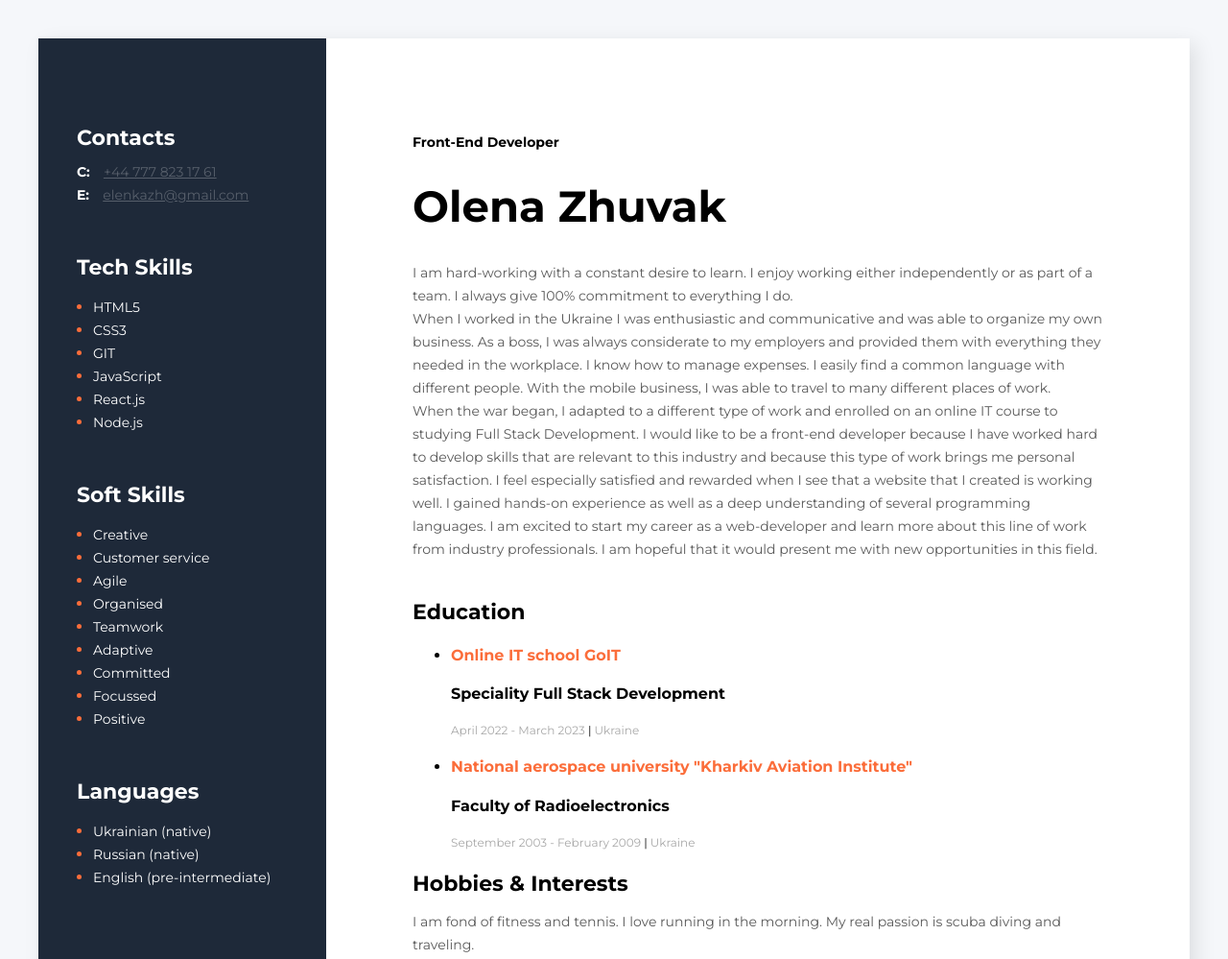
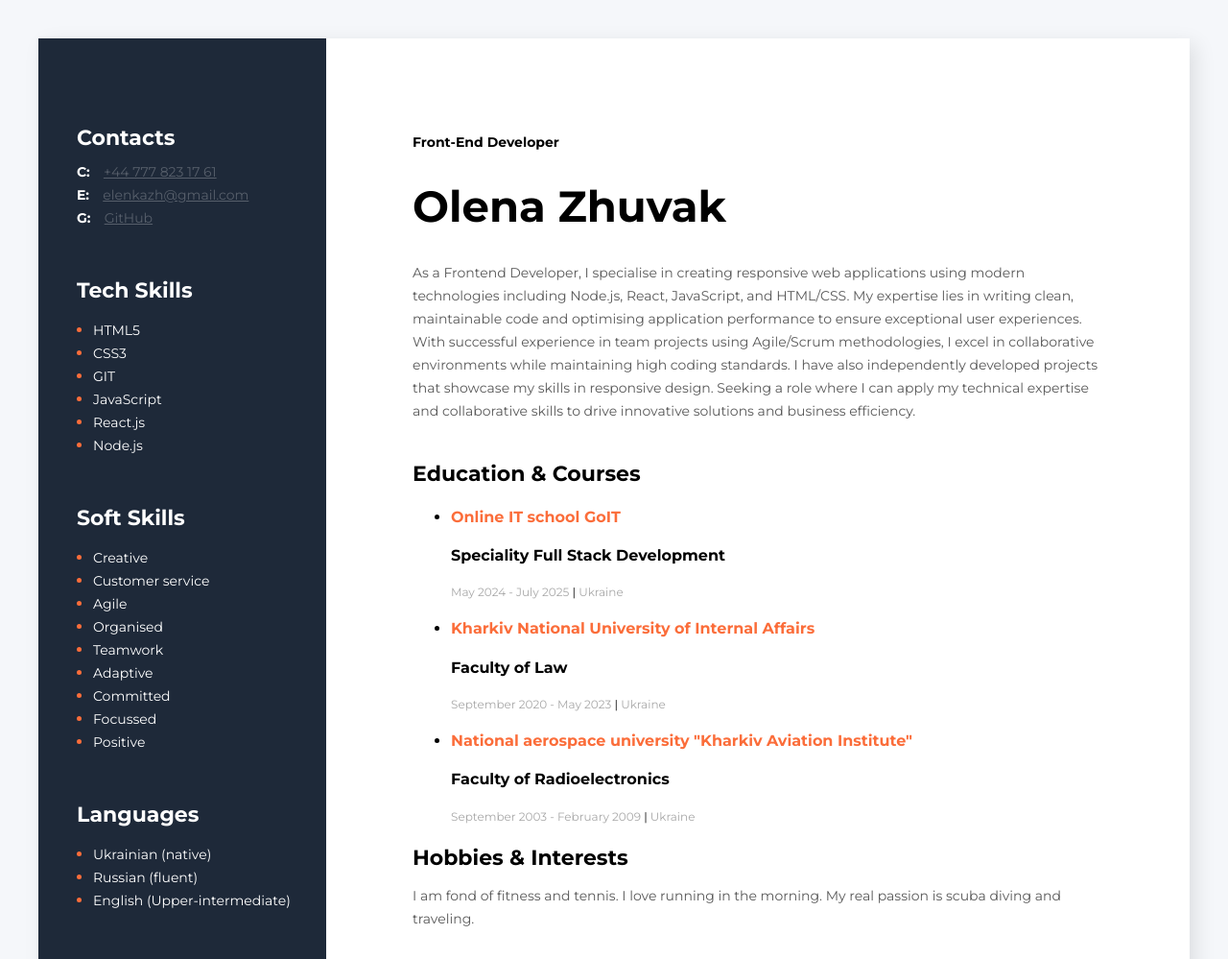
Before and after one commit to ElenaZhuvak/my-resume, a plain HTML site: page index.html in a window 1280 px wide. Shown: the top 999 px of the page at 96% size. Drawn offline with Linux system fonts and the light colour scheme.

Commit message:
adds updates

```diff
--- a/index.html
+++ b/index.html
@@ -22,7 +22,8 @@
                     <h2 class="about-me-profession">Front-End Developer</h2>
                     <h1 class="about-me-name">Olena Zhuvak</h1>
 
-                    <p class="about-me-description">I am hard-working with a constant desire to learn. I enjoy working either independently or as part of a team. I always give 100% commitment to everything I do.<br> When I worked in the Ukraine I was enthusiastic and communicative and was able to organize my own business.  As a boss, I was always considerate to my employers and provided them with everything they needed in the workplace. I know how to manage expenses. I easily find a common language with different people. With the mobile business, I was able to travel to many different places of work.<br> When the war began, I adapted to a different type of work and enrolled on an online IT course to studying Full Stack Development. I would like to be a front-end developer because I have worked hard to develop skills that are relevant to this industry and because this type of work brings me personal satisfaction. I feel especially satisfied and rewarded when I see that a website that I created is working well. I gained hands-on experience as well as a deep understanding of several programming languages. I am excited to start my career as a web-developer and learn more about this line of work from industry professionals. I am hopeful that it would present me with new opportunities in this field.</p>
+                    <p class="about-me-description">
+                        As a Frontend Developer, I specialise in creating responsive web applications using modern technologies including Node.js, React, JavaScript, and HTML/CSS. My expertise lies in writing clean, maintainable code and optimising application performance to ensure exceptional user experiences. With successful experience in team projects using Agile/Scrum methodologies, I excel in collaborative environments while maintaining high coding standards. I have also independently developed projects that showcase my skills in responsive design. Seeking a role where I can apply my technical expertise and collaborative skills to drive innovative solutions and business efficiency.</p>
                 </div>
 
                 <!-- My projects section -->
@@ -104,13 +105,18 @@
 
                 <!-- My education section -->
                 <div class="my-education-section">
-                    <h3 class="main-content-title">Education</h3>
+                    <h3 class="main-content-title">Education & Courses</h3>
 
                     <ul>
                         <li>
                             <h4> <span class="my-work-experience-company">Online IT school GoIT</span></h4>
                             <h4>Speciality Full Stack Development</h4>
-                            <p class="my-work-experience-period">April 2022 - March 2023 <span class="my-work-experience-divider"> | </span>Ukraine</p>
+                            <p class="my-work-experience-period">May 2024 - July 2025 <span class="my-work-experience-divider"> | </span>Ukraine</p>
+                        </li>
+                        <li>
+                            <h4> <span class="my-work-experience-company">Kharkiv National University of Internal Affairs</span></h4>
+                            <h4>Faculty of Law</h4>
+                            <p class="my-work-experience-period">September 2020 - May 2023 <span class="my-work-experience-divider"> | </span>Ukraine</p>
                         </li>
                         <li>
                             <h4> <span class="my-work-experience-company">National aerospace university "Kharkiv Aviation Institute"</span></h4>
@@ -141,6 +147,10 @@
                 <div>
                     <span class="contacts-section-type">E:</span>
                     <a class="contacts-section-link" href="mailto:elenkazh@gmail.com">elenkazh@gmail.com</a>
+                </div>
+                <div>
+                    <span class="contacts-section-type">G:</span>
+                    <a class="contacts-section-link" href="https://github.com/ElenaZhuvak">GitHub</a>
                 </div>
 
             </div>
@@ -179,8 +189,8 @@
                 <h3 class="sidebar-title">Languages</h3>
                 <ul class="language-list">
                     <li class="language-item"> <span class="language-item-text">Ukrainian (native)</span></li>
-                    <li class="language-item"> <span class="language-item-text">Russian (native)</span></li>
-                    <li class="language-item"> <span class="language-item-text">English (pre-intermediate)</span></li>
+                    <li class="language-item"> <span class="language-item-text">Russian (fluent)</span></li>
+                    <li class="language-item"> <span class="language-item-text">English (Upper-intermediate)</span></li>
                 </ul>
             </div>
         </aside>
```
Also changed, not shown: 1 other file.
